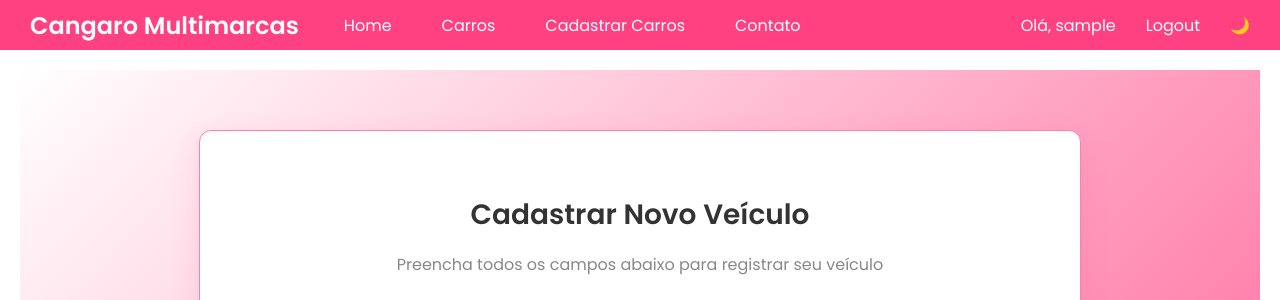
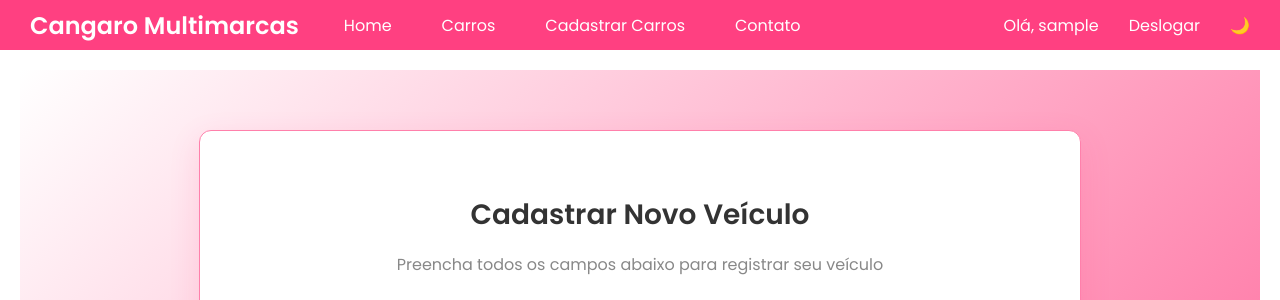
Before and after one commit to GGneto10/carros_2, a Django app: page /add/carros/ in a window 1280 px wide. Shown: the top 300 px of the page. Run offline with Django 5.2, Linux system fonts and the light colour scheme; the visitor is signed in with stand-in values (Sample User, id 1); data that the repository does not hold is empty.

Commit message:
fix(base.html): update logout button text to 'Deslogar'

```diff
--- a/app/app/templates/base.html
+++ b/app/app/templates/base.html
@@ -168,7 +168,7 @@
           <span style="color: white; margin-right: 10px;">Olá, {{ user.username }}</span>
           <form action="{% url 'deslogar' %}" method="post" style="display: inline;">
             {% csrf_token %}
-            <button type="submit" class="auth-button">Logout</button>
+            <button type="submit" class="auth-button">Deslogar</button>
           </form>
         {% else %}
           <a href="{% url 'login' %}" class="auth-button">Login</a>
```
